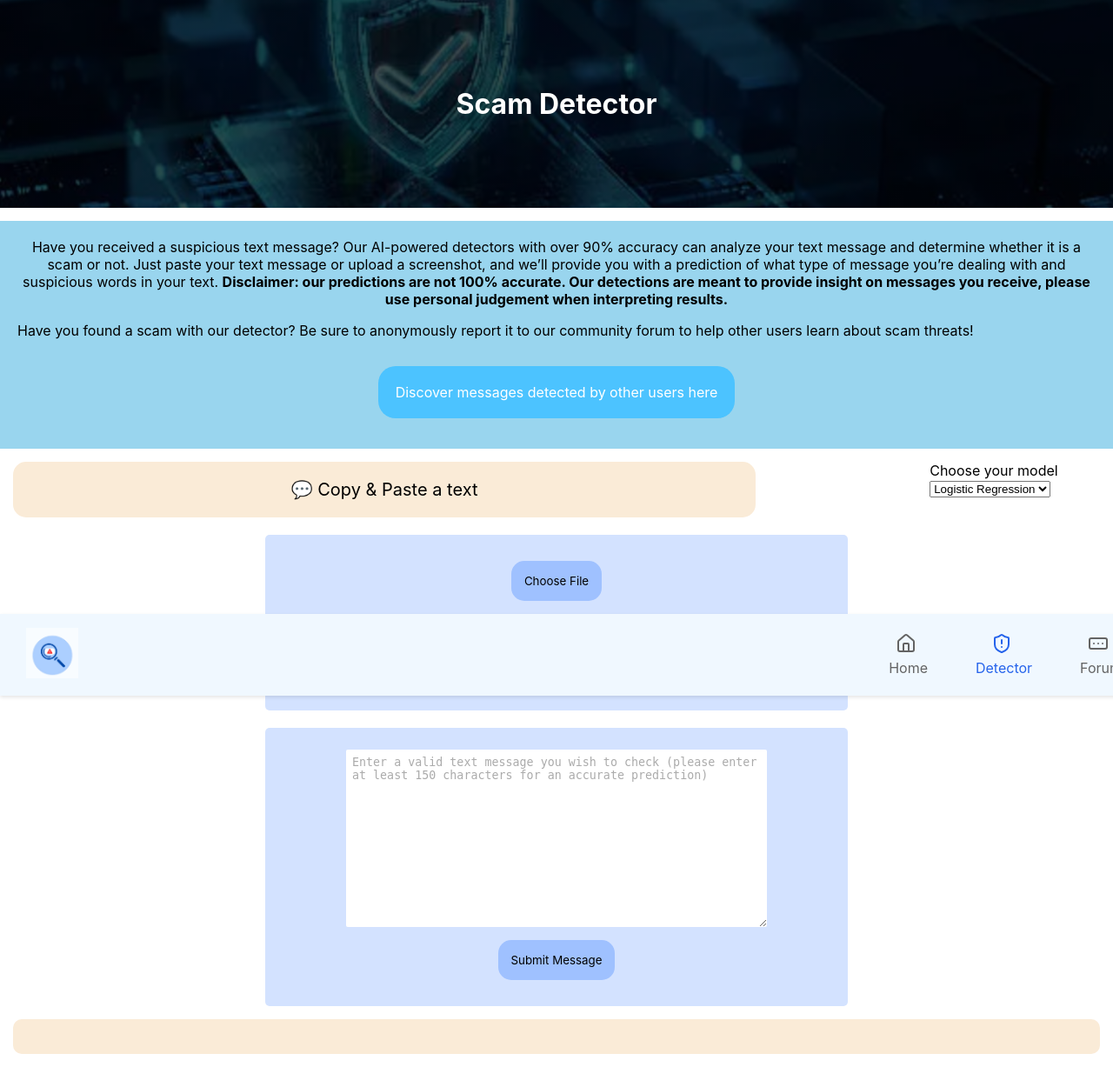
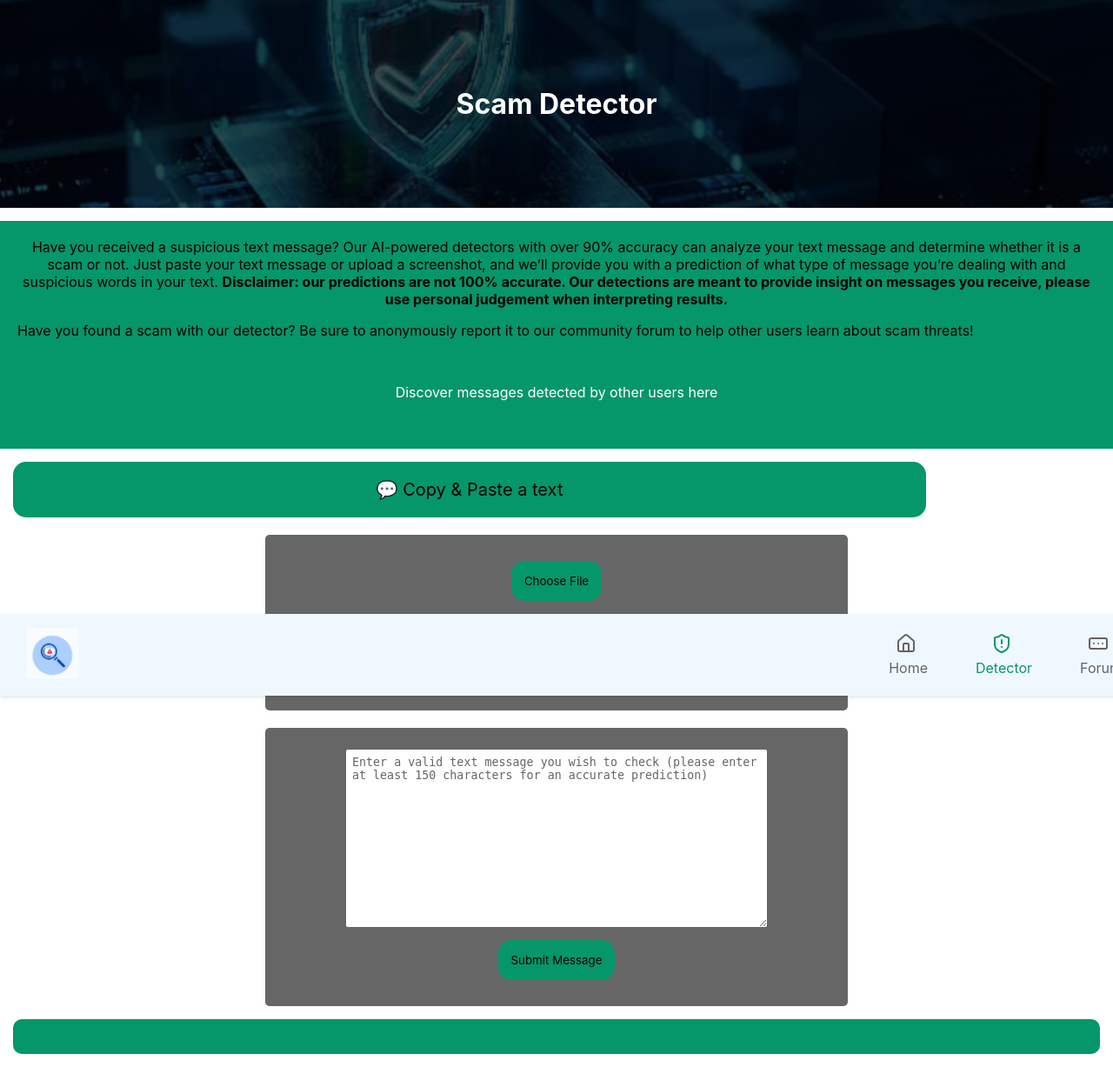
Before and after one commit to 1047267-LWSD/spam-project, a Flask app: page /detector in a window 1280 px wide. Shown: the whole page at 87% size. Run offline with Flask 3, Linux system fonts and the light colour scheme; parts of the project's set-up code (start-up, migrations or seed data) failed here and were passed over; some libraries are stand-ins or nearby versions.

Commit message:
new color palette

```diff
--- a/backend/static/navbar.css
+++ b/backend/static/navbar.css
@@ -1,3 +1,11 @@
+:root {
+  --bg: #ffffff;
+  --primary: #059669;
+  --danger: #ef4444;
+  --text: #111111;
+  --text-secondary: #666666;
+  --border: #f0f0f0;
+}
 .navbar {
     position: fixed;
     bottom: 0;
@@ -60,7 +68,7 @@ body, button, input, #myFile {
 }
 
 .tab.active {
-    color: #2563eb;
+    color: #059669;
 }
 
 @media (max-width: 768px) {
--- a/backend/static/styles.css
+++ b/backend/static/styles.css
@@ -1,3 +1,12 @@
+:root {
+  --bg: #ffffff;
+  --primary: #059669;
+  --danger: #ef4444;
+  --text: #111111;
+  --text-secondary: #666666;
+  --border: #f0f0f0;
+}
+
 body, button, input, #myFile {
     font-family: -apple-system, BlinkMacSystemFont, "Segoe UI", Roboto, sans-serif;
 }
@@ -29,7 +38,7 @@ h1 {
 
 }
 .description-box {
-    background-color: rgb(153, 213, 238);
+    background-color: var(--primary);
     display: flex;
     flex-direction: column;
     width: 100%;
@@ -41,8 +50,8 @@ h1 {
 }
 #encouragement{
     padding: 20px;
-    color: rgb(255, 255, 255);
-    background-color: rgb(76, 195, 255);
+    color: var(--bg);
+    background-color: var(--primary);
     border-radius: 20px;
     text-decoration: none;
     align-self: center;
@@ -65,26 +71,24 @@ h1 {
     padding: 20px;
     border: 0px;
     border-radius: 15px;
-    background-color: antiquewhite;
+    background-color: var(--primary);
     width: 100%;
     font-size: 20px;
 }
 
-#option-buttons button:hover {
-    background-color: rgb(220, 207, 191);
-}
 .upload-form {
     display: flex;
     flex-direction: column;
     padding: 15px;
     align-items: center;
     width: 50%;
-    background-color: rgb(211, 226, 255);
+    background-color: var(--text-secondary);
     margin-left: auto;
     margin-right: auto;
     border-radius: 5px;;
     margin-top: 20px;
 }
+
 #spam-input {
     width: 75%;
     height: 200px;
@@ -94,20 +98,12 @@ h1 {
 }
 
 #spam-input::placeholder{
-    color: rgb(171, 171, 171);
+    color: var(--text-secondary);
     padding: 5px;
 }
 
 #check, #customFileButton, #upload {
-    background-color: rgb(159, 193, 255);
-    border: 0px;
-    border-radius: 15px;
-    padding: 15px;
-    margin: 15px;
-}
-
-#check:hover, #customFileButton:hover, #upload:hover {
-    background-color: rgb(128, 156, 208);
+    background-color: var(--primary);
     border: 0px;
     border-radius: 15px;
     padding: 15px;
@@ -132,7 +128,7 @@ h1 {
 }
 #spam-description{
     flex-direction: column;
-    background-color: antiquewhite;
+    background-color: var(--primary);
     padding: 20px;
     border-radius: 10px;;
     margin: 15px;
--- a/backend/templates/index1.html
+++ b/backend/templates/index1.html
@@ -18,12 +18,6 @@
     <div id = 'option-buttons'>
         <button id = 'text-button'>💬 Copy &amp; Paste a text </button>
         <div id = 'model-dropdown'>
-        <label>Choose your model </label>
-        <select name = 'model' id = 'model'>
-            <option value="lr" selected>Logistic Regression</option>
-            <option value="boost">XGBooster</option>
-            <option value="lstm">LSTM</option>
-        </select>
         </div>
        <!-- <button id = 'ocr-button'>📸 Upload an Image</button> -->
     </div>
```
Also changed, not shown: other parts of backend/static/styles.css (+7 -21 lines), backend/static/forum.css (+9 -0 lines), backend/static/homepage.css (+8 -1 lines).
